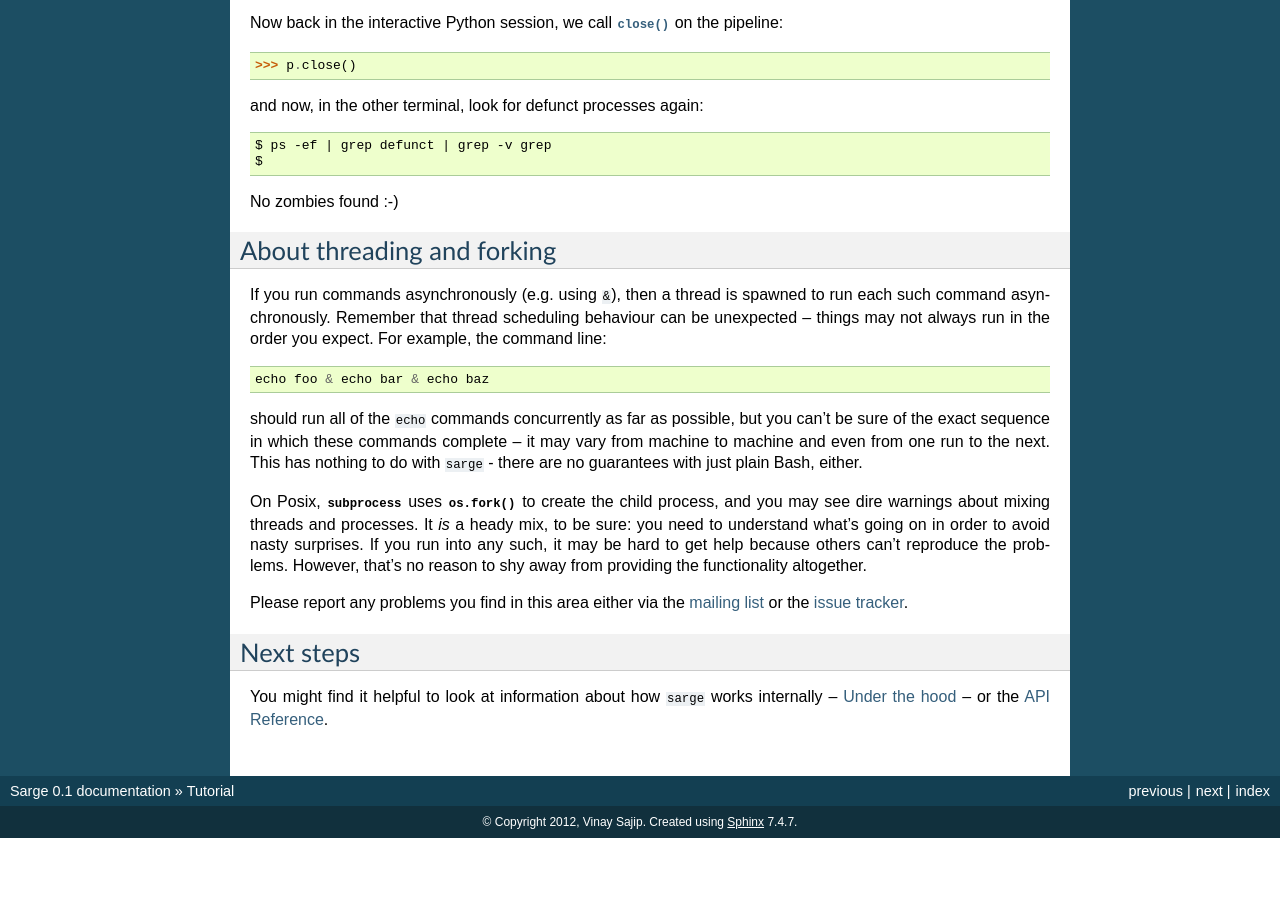
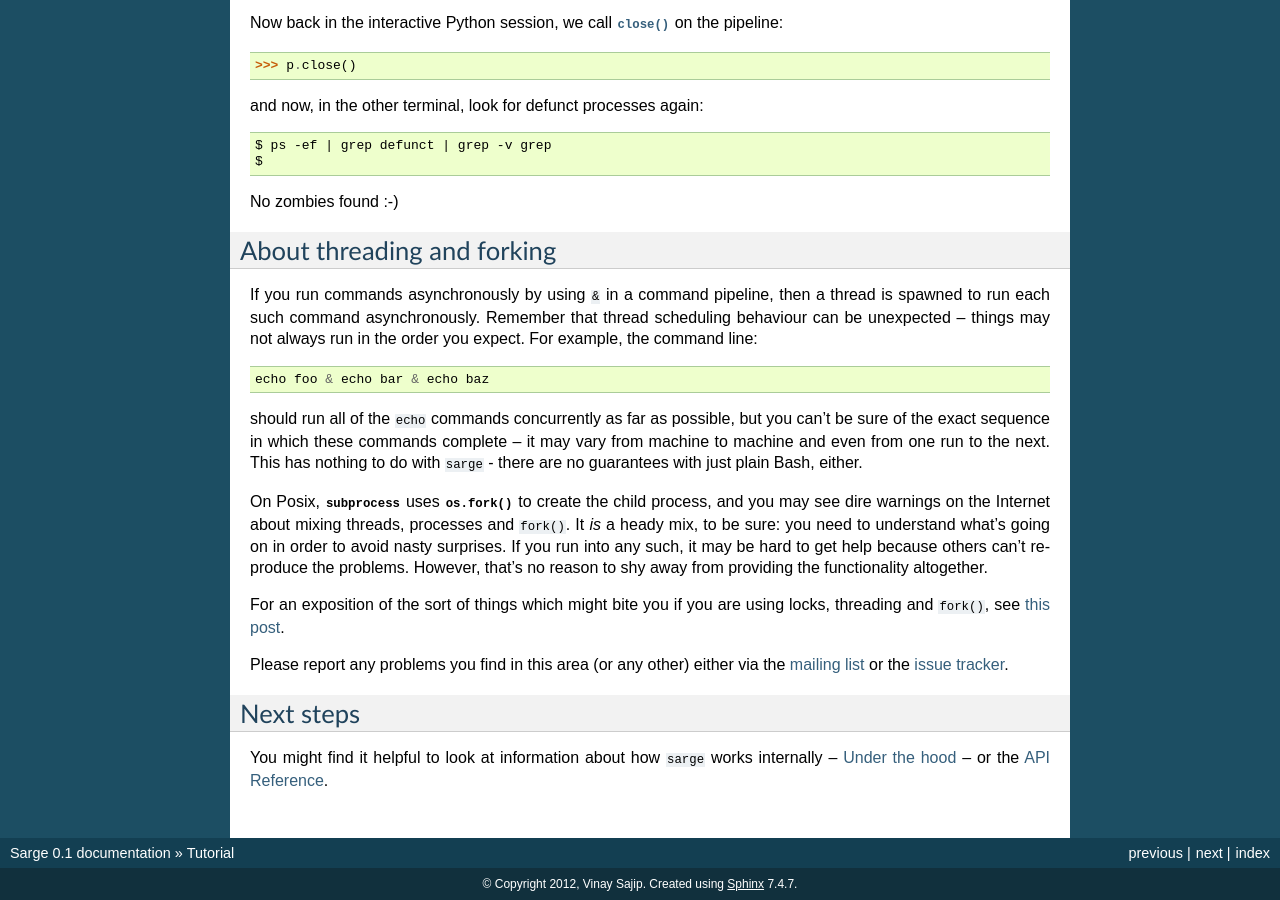
Before and after one commit to jayvdb/sarge, a Sphinx documentation site: the page built from docs/tutorial.rst, in a window 1280 px wide and 900 px high, scrolled down 7644 px. Built offline with Sphinx 7.4.7, drawn with Linux system fonts in a browser that asks for light colours; formulas are drawn with MathJax 3; before the commit the page ends 8482 px from its top, so only the background shows below that.

Commit message:
Updated documentation.

```diff
--- a/docs/tutorial.rst
+++ b/docs/tutorial.rst
@@ -481,10 +481,10 @@ No zombies found :-)
 About threading and forking
 ---------------------------
 
-If you run commands asynchronously (e.g. using ``&``), then a thread is spawned
-to run each such command asynchronously. Remember that thread scheduling
-behaviour can be unexpected -- things may not always run in the order you
-expect. For example, the command line::
+If you run commands asynchronously by using ``&`` in a command pipeline, then a
+thread is spawned to run each such command asynchronously. Remember that thread
+scheduling behaviour can be unexpected -- things may not always run in the order
+you expect. For example, the command line::
 
     echo foo & echo bar & echo baz
 
@@ -495,13 +495,17 @@ nothing to do with ``sarge`` - there are no guarantees with just plain Bash,
 either.
 
 On Posix, :mod:`subprocess` uses :func:`os.fork` to create the child process,
-and you may see dire warnings about mixing threads and processes. It *is* a
-heady mix, to be sure: you need to understand what's going on in order to avoid
-nasty surprises. If you run into any such, it may be hard to get help because
-others can't reproduce the problems. However, that's no reason to shy away from
-providing the functionality altogether.
+and you may see dire warnings on the Internet about mixing threads, processes
+and ``fork()``. It *is* a heady mix, to be sure: you need to understand what's
+going on in order to avoid nasty surprises. If you run into any such, it may be
+hard to get help because others can't reproduce the problems. However, that's no
+reason to shy away from providing the functionality altogether.
 
-Please report any problems you find in this area either via the
+For an exposition of the sort of things which might bite you if you are using
+locks, threading and ``fork()``, see
+`this post <http://www.linuxprogrammingblog.com/threads-and-fork-think-twice-before-using-them>`_.
+
+Please report any problems you find in this area (or any other) either via the
 `mailing list <http://groups.google.com/group/python-sarge/>`_ or the `issue
 tracker <https://bitbucket.org/vinay.sajip/sarge/issues/new>`_.
 
```
Also changed, not shown: docs/overview.rst (+10 -0 lines).
